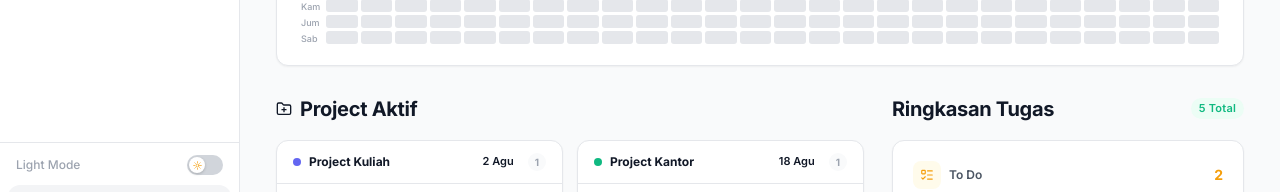
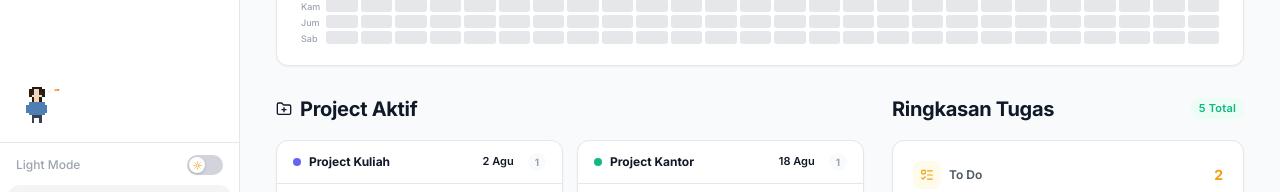
Before and after one commit to mridho24/Rekan, a React (Vite) app: page / in a window 1280 px wide. Both pictures are taken after typing "Sample", "name@example.com", "Sample123", "Sample123" into the empty fields and a click on the button "Daftar". Shown: the part 454-646 px from the top of the page. Built offline with nearby package versions, Linux system fonts and the light colour scheme.

Commit message:
feat: larger human smoker character

```diff
--- a/src/components/Sidebar.jsx
+++ b/src/components/Sidebar.jsx
@@ -5,6 +5,7 @@ import {
   Calendar, FileText, Settings,
 } from 'lucide-react';
 import { motion } from 'framer-motion';
+import SidebarCharacter from './SidebarCharacter';
 
 const NAV_ITEMS = [
   { id: 'dashboard',  label: 'Dashboard',  icon: LayoutDashboard },
@@ -113,6 +114,9 @@ export default function Sidebar({ activeView, onNavigate, theme, onToggleTheme,
 
       {/* Spacer */}
       <div style={{ flex: 1 }} />
+
+      {/* Character */}
+      <SidebarCharacter collapsed={collapsed} theme={theme} />
 
       {/* Bottom Section */}
       <div style={styles.bottomSection}>
--- a/src/components/SidebarCharacter.jsx
+++ b/src/components/SidebarCharacter.jsx
@@ -1,44 +1,48 @@
 import React, { useState, useEffect, useMemo, useCallback, useRef } from 'react';
 import { motion } from 'framer-motion';
 
-const PX = 5;
-const N = 12;
+const PX = 6;
+const N = 16;
 const VB = N * PX;
 
 const RAW = [
-  [0,0,0,0,0,0,0,0,0,0,0,0],
-  [0,0,0,0,3,0,0,3,0,0,0,0],
-  [0,0,0,1,1,1,1,1,1,0,0,0],
-  [0,0,1,1,1,1,1,1,1,1,0,0],
-  [0,0,1,1,4,0,4,1,1,1,0,0],
-  [0,0,1,1,1,5,1,1,1,1,0,0],
-  [0,0,0,1,2,2,1,1,1,0,0,0],
-  [0,0,0,1,2,2,1,1,0,0,0,0],
-  [0,0,0,0,1,1,1,0,0,0,0,0],
-  [0,0,0,0,0,1,0,0,0,0,0,0],
-  [0,0,0,0,0,0,0,0,0,0,0,0],
-  [0,0,0,0,0,0,0,0,0,0,0,0],
+  [0,0,0,0,0,0,0,0,0,0,0,0,0,0,0,0],
+  [0,0,0,0,0,0,1,1,1,1,0,0,0,0,0,0],
+  [0,0,0,0,0,1,1,2,2,1,1,0,0,0,0,0],
+  [0,0,0,0,0,1,5,2,2,5,1,0,0,0,0,0],
+  [0,0,0,0,0,1,2,2,2,2,1,0,0,0,0,0],
+  [0,0,0,0,0,0,1,2,2,1,0,0,0,0,0,0],
+  [0,0,0,0,0,0,1,2,2,1,0,0,0,0,0,0],
+  [0,0,0,0,0,3,3,3,3,3,3,0,0,0,0,0],
+  [0,0,0,0,3,3,3,3,3,3,3,3,0,0,0,0],
+  [0,0,0,0,3,3,3,3,3,3,3,3,0,0,0,0],
+  [0,0,0,0,3,3,3,3,3,3,3,3,0,0,0,0],
+  [0,0,0,0,0,3,3,3,3,3,3,0,0,0,0,0],
+  [0,0,0,0,0,0,4,4,4,4,0,0,0,0,0,0],
+  [0,0,0,0,0,0,4,0,0,4,0,0,0,0,0,0],
+  [0,0,0,0,0,0,4,0,0,4,0,0,0,0,0,0],
+  [0,0,0,0,0,0,0,0,0,0,0,0,0,0,0,0],
 ];
 
 const C = {
   t: 'transparent',
-  1: '#8B9DC3',
-  2: 'var(--border-strong)',
-  3: '#F9A8D4',
-  4: '#1F2937',
-  5: '#F9A8D4',
+  1: '#2D1B0E',
+  2: '#F5D6B8',
+  3: '#4F7EB3',
+  4: '#374151',
+  5: '#1F2937',
 };
 
 function SmokePuff({ id, x, y, onEnd }) {
   const drift = (Math.random() - 0.5) * 20;
-  const size = 3 + Math.random() * 4;
+  const size = 3 + Math.random() * 5;
 
   return (
     <motion.circle
       key={id}
-      fill="var(--border-strong)"
+      fill="rgba(180,180,190,0.5)"
       initial={{
-        opacity: 0.6,
+        opacity: 0.5,
         r: size * 0.5,
         cx: x,
         cy: y
@@ -47,9 +51,9 @@ function SmokePuff({ id, x, y, onEnd }) {
         opacity: 0,
         r: size * 2,
         cx: x + drift,
-        cy: y - 15 - Math.random() * 10,
+        cy: y - 20 - Math.random() * 12,
       }}
-      transition={{ duration: 1.2, ease: 'easeOut' }}
+      transition={{ duration: 1.4, ease: 'easeOut' }}
       onAnimationComplete={onEnd}
     />
   );
@@ -57,6 +61,7 @@ function SmokePuff({ id, x, y, onEnd }) {
 
 export default function SidebarCharacter({ collapsed = false, theme = 'light' }) {
   const [puffs, setPuffs] = useState([]);
+  const [excited, setExcited] = useState(false);
   const puffId = useRef(0);
 
   useEffect(() => {
@@ -65,16 +70,31 @@ export default function SidebarCharacter({ collapsed = false, theme = 'light' })
       const id = puffId.current;
       setPuffs(prev => [...prev, {
         id,
-        x: 55 + Math.random() * 4,
-        y: 24 + Math.random() * 2,
+        x: 76 + Math.random() * 4,
+        y: 20 + Math.random() * 2,
       }]);
-    }, 600 + Math.random() * 400);
+    }, 700 + Math.random() * 500);
 
     return () => clearInterval(interval);
   }, []);
 
   const removePuff = useCallback((id) => {
     setPuffs(prev => prev.filter(p => p.id !== id));
+  }, []);
+
+  const handleInteract = useCallback(() => {
+    setExcited(true);
+    for (let i = 0; i < 8; i++) {
+      setTimeout(() => {
+        puffId.current += 1;
+        setPuffs(prev => [...prev, {
+          id: puffId.current,
+          x: 70 + Math.random() * 16,
+          y: 16 + Math.random() * 10,
+        }]);
+      }, i * 70);
+    }
+    setTimeout(() => setExcited(false), 600);
   }, []);
 
   const cells = useMemo(() => {
@@ -101,12 +121,12 @@ export default function SidebarCharacter({ collapsed = false, theme = 'light' })
 
   if (collapsed) {
     return (
-      <div style={{ padding: '6px 4px', display: 'flex', justifyContent: 'center' }}>
+      <div style={{ padding: '6px 4px', display: 'flex', justifyContent: 'center', cursor: 'pointer' }} onClick={handleInteract}>
         <motion.svg
-          width="22" height="22"
+          width="24" height="24"
           viewBox={`0 0 ${VB} ${VB}`}
-          animate={{ y: [0, -1, 0, 1, 0] }}
-          transition={{ repeat: Infinity, duration: 2.5, ease: 'easeInOut' }}
+          animate={{ y: excited ? [0, -4, -7, -4, 0, -1, 0] : [0, -1, 0, 1, 0] }}
+          transition={{ repeat: excited ? 0 : Infinity, duration: excited ? 0.5 : 2.5, ease: 'easeInOut' }}
         >
           {RAW.map((row, y) => row.map((v, x) =>
             v === 0 ? null : (
@@ -120,65 +140,47 @@ export default function SidebarCharacter({ collapsed = false, theme = 'light' })
 
   return (
     <div style={{
-      padding: '4px 16px 12px',
+      padding: '8px 16px 12px',
       display: 'flex',
       alignItems: 'center',
       overflow: 'visible',
       position: 'relative',
-    }}>
+      cursor: 'pointer',
+    }} onClick={handleInteract}>
       <motion.div
-        animate={{ y: [0, -1, 0, 1, 0] }}
-        transition={{ repeat: Infinity, duration: 2.5, ease: 'easeInOut' }}
+        animate={{ y: excited ? [0, -6, -12, -6, 0, -3, 0] : [0, -1, 0, 1, 0] }}
+        transition={{ repeat: excited ? 0 : Infinity, duration: excited ? 0.6 : 2.5, ease: 'easeInOut' }}
         style={{ position: 'relative' }}
       >
         <svg
-          width="36"
-          height="36"
-          viewBox={`0 0 ${VB + 20} ${VB}`}
+          width="52"
+          height="52"
+          viewBox={`0 0 ${VB + 24} ${VB}`}
           style={{ display: 'block', overflow: 'visible' }}
         >
-          {/* Tail */}
-          <motion.path
-            d="M 25 45 Q 32 52 40 46 Q 48 38 46 28"
-            fill="none"
-            stroke="#8B9DC3"
-            strokeWidth="2"
-            strokeLinecap="round"
-            animate={{ pathLength: [1, 0.85, 1] }}
-            transition={{ repeat: Infinity, duration: 2, ease: 'easeInOut' }}
-          />
-
-          {/* Mouse body */}
-          <g>{cells}</g>
-
-          {/* Whiskers */}
-          <line x1="32" y1="28" x2="42" y2="26" stroke="var(--border-strong)" strokeWidth="0.8" opacity="0.6" />
-          <line x1="32" y1="28" x2="42" y2="30" stroke="var(--border-strong)" strokeWidth="0.8" opacity="0.6" />
-          <line x1="31" y1="30" x2="42" y2="32" stroke="var(--border-strong)" strokeWidth="0.8" opacity="0.6" />
-          <line x1="32" y1="28" x2="15" y2="26" stroke="var(--border-strong)" strokeWidth="0.8" opacity="0.6" />
-          <line x1="32" y1="28" x2="15" y2="30" stroke="var(--border-strong)" strokeWidth="0.8" opacity="0.6" />
-          <line x1="31" y1="30" x2="15" y2="32" stroke="var(--border-strong)" strokeWidth="0.8" opacity="0.6" />
-
           {/* Cigarette */}
           <motion.g
             animate={{ rotate: [-2, 1, -2] }}
             transition={{ repeat: Infinity, duration: 3, ease: 'easeInOut' }}
-            style={{ transformOrigin: '42px 29px' }}
+            style={{ transformOrigin: '86px 14px' }}
           >
-            <line x1="42" y1="29" x2="58" y2="28" stroke="var(--bg-card)" strokeWidth="2.5" strokeLinecap="round" />
-            <line x1="58" y1="28" x2="64" y2="27" stroke="#F97316" strokeWidth="2.5" strokeLinecap="round" />
+            <line x1="76" y1="16" x2="90" y2="14" stroke="var(--bg-card)" strokeWidth="3" strokeLinecap="round" />
+            <line x1="90" y1="14" x2="98" y2="13" stroke="#F97316" strokeWidth="3" strokeLinecap="round" />
             <motion.circle
-              cx="64" cy="27" fill="#F97316"
-              initial={{ r: 1.5 }}
-              animate={{ r: [1.5, 2.5, 1.5] }}
+              cx="98" cy="13" fill="#F97316"
+              initial={{ r: 2 }}
+              animate={{ r: [2, 3, 2] }}
               transition={{ repeat: Infinity, duration: 0.5, ease: 'easeInOut' }}
             />
             <motion.circle
-              cx="64" cy="27" r="0.8" fill="#FEF08A"
+              cx="98" cy="13" r="1" fill="#FEF08A"
               animate={{ opacity: [0, 1, 0] }}
               transition={{ repeat: Infinity, duration: 0.5, ease: 'easeInOut' }}
             />
           </motion.g>
+
+          {/* Body */}
+          <g>{cells}</g>
 
           {/* Smoke puffs */}
           {puffs.map(p => (
```
